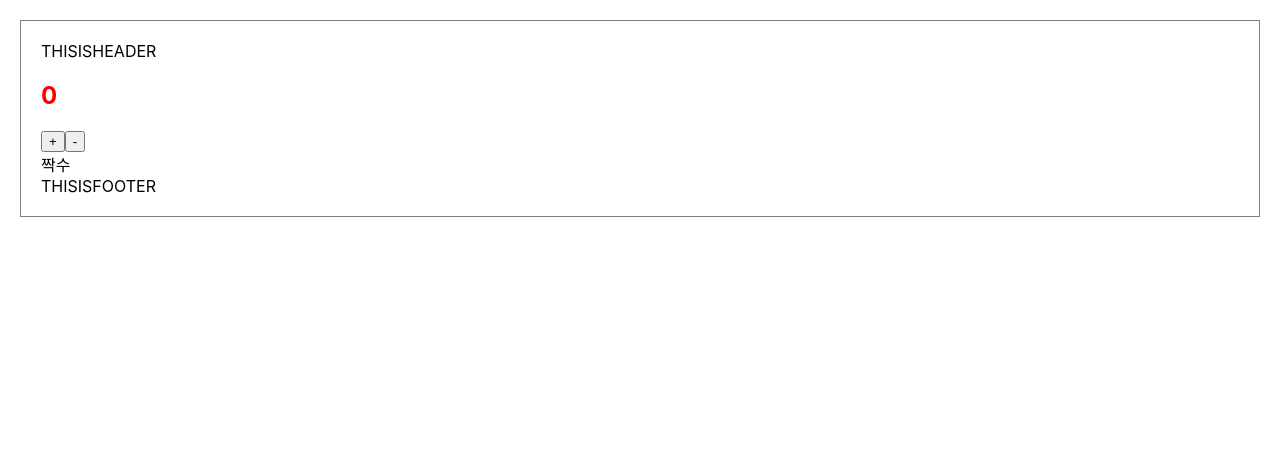
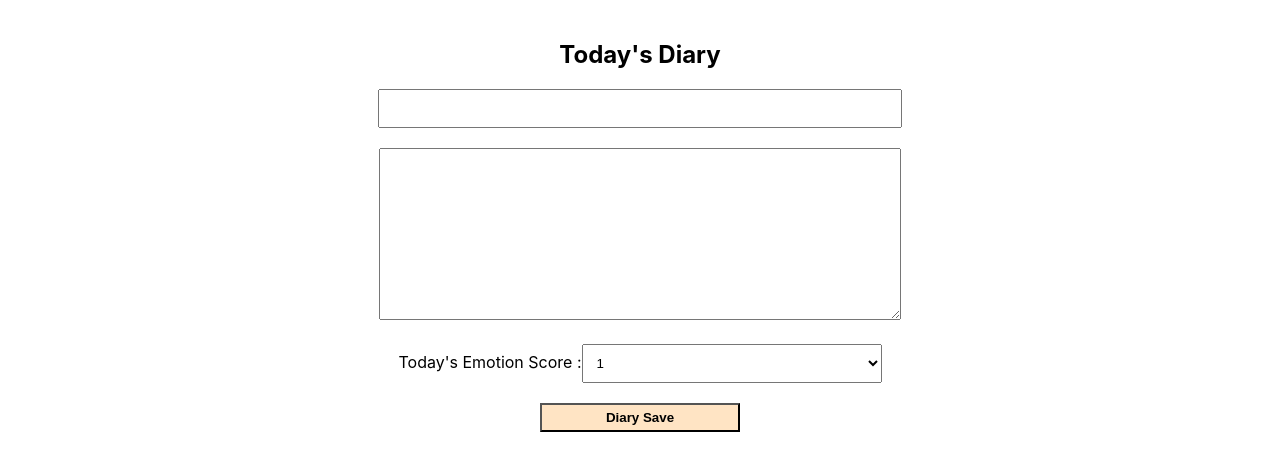
Before and after one commit to jaeseok-go/react-example, a React (Create React App) app: page / in a window 1280 px wide. Shown: the top 470 px of the page. Built offline with nearby package versions, Linux system fonts and the light colour scheme.

Commit message:
연습용 컴포넌트 제거, DiaryEditor 컴포넌트 개발 및 퍼블리싱

```diff
--- a/src/App.css
+++ b/src/App.css
@@ -1,11 +1,29 @@
-.App{
-  background-color: yellow;
+.DiaryEditor {
+  bordor: 1px solid gray;
+  text-align: center;
+  padding: 20px;
 }
 
-h2 {
-  color: red;
+.DiaryEditor input, textarea {
+  margin-bottom: 20px;
+  width: 500px;
+  padding: 10px;
 }
 
-#bold_text {
-  color: green;
+.DiaryEditor textarea {
+  height: 150px;
 }
+
+.DiaryEditor select {
+  width: 300px;
+  padding: 10px;
+  margin-bottom: 20px;
+}
+
+.DiaryEditor button {
+  width: 200px;
+  padding: 5px;
+  background-color: bisque;
+  font-weight: bold;
+  cursor: pointer;
+}
--- a/src/App.js
+++ b/src/App.js
@@ -1,19 +1,12 @@
-import React from 'react';
+import DiaryEditor from './DiaryEditor';
 import './App.css';
-import MyFooter from './MyFooter';
-import MyHeader from './MyHeader';
-import Counter from './Counter'
-import Container from './Container';
+
 
 function App() {
-  let framework = "React";
-
   return (
-    <Container>
-      <MyHeader />
-      <Counter />
-      <MyFooter />
-    </Container>
+    <div className="App">
+      <DiaryEditor />
+    </div>
   );
 }
 
--- a/src/Container.js
+++ /dev/null
@@ -1,9 +0,0 @@
-const Container = ({children}) => {
-    return (
-    <div style={{margin:20, padding:20, border:"1px solid gray"}}>
-        {children}
-    </div>
-    )
-};
-
-export default Container;
--- a/src/Counter.js
+++ /dev/null
@@ -1,29 +0,0 @@
-import React, {useState} from "react";
-import OddEvenResult from "./OddEvenResult";
-
-const Counter = (props) => {
-
-    const [count, setCount] = useState(props.initialValue);
-    const onIncrease = () => {
-        setCount(count+1);
-    };
-
-    const onDecrease = () => {
-        setCount(count-1);
-    };
-
-    return (
-        <div>
-            <h2>{count}</h2>
-            <button onClick={onIncrease}>+</button>
-            <button onClick={onDecrease}>-</button>
-            <OddEvenResult count={count}/>
-        </div>
-    );
-};
-
-Counter.defaultProps={
-    initialValue: 0
-}
-
-export default Counter;
--- /dev/null
+++ b/src/DiaryEditor.js
@@ -0,0 +1,50 @@
+import {useState} from 'react';
+
+const DiaryEditor = () => {
+
+    const [state, setState] = useState({
+        author: "",
+        content: "",
+        emotion: 1
+    });
+
+    const handleChangeState = (e) => {
+        setState({
+            ...state,
+            [e.target.name]: e.target.value
+        });
+    }
+
+    const handleSubmit = () => {
+        alert("Save Success!")
+    }
+
+    return (
+    <div className="DiaryEditor">
+        <h2>Today's Diary</h2>
+        <div>
+            <input name="author" value={state.author}
+                onChange={handleChangeState}/>
+        </div>
+        <div>
+            <textarea name="content" value={state.content}
+                onChange={handleChangeState}/>
+        </div>
+        <div>  Today's Emotion Score :
+            <select name="emotion" value={state.emotion}
+                onChange={handleChangeState}>
+                <option value={1}>1</option>
+                <option value={2}>2</option>
+                <option value={3}>3</option>
+                <option value={4}>4</option>
+                <option value={5}>5</option>
+            </select>
+        </div>
+        <div>
+            <button onClick={handleSubmit}>Diary Save</button>
+        </div>
+    </div>
+    )
+};
+
+export default DiaryEditor;
--- a/src/MyFooter.js
+++ /dev/null
@@ -1,5 +0,0 @@
-const MyFooter = () => {
-    return <footer>THISISFOOTER</footer>
-}
-
-export default MyFooter;
--- a/src/MyHeader.js
+++ /dev/null
@@ -1,5 +0,0 @@
-const MyHeader = () => {
-    return <header> THISISHEADER </header>
-};
-
-export default MyHeader;
--- a/src/OddEvenResult.js
+++ /dev/null
@@ -1,6 +0,0 @@
-const OddEvenResult = (props) => {
-    return <div>{props.count % 2 === 0 ? "짝수" : "홀수"}</div>;
-
-}
-
-export default OddEvenResult;
```
